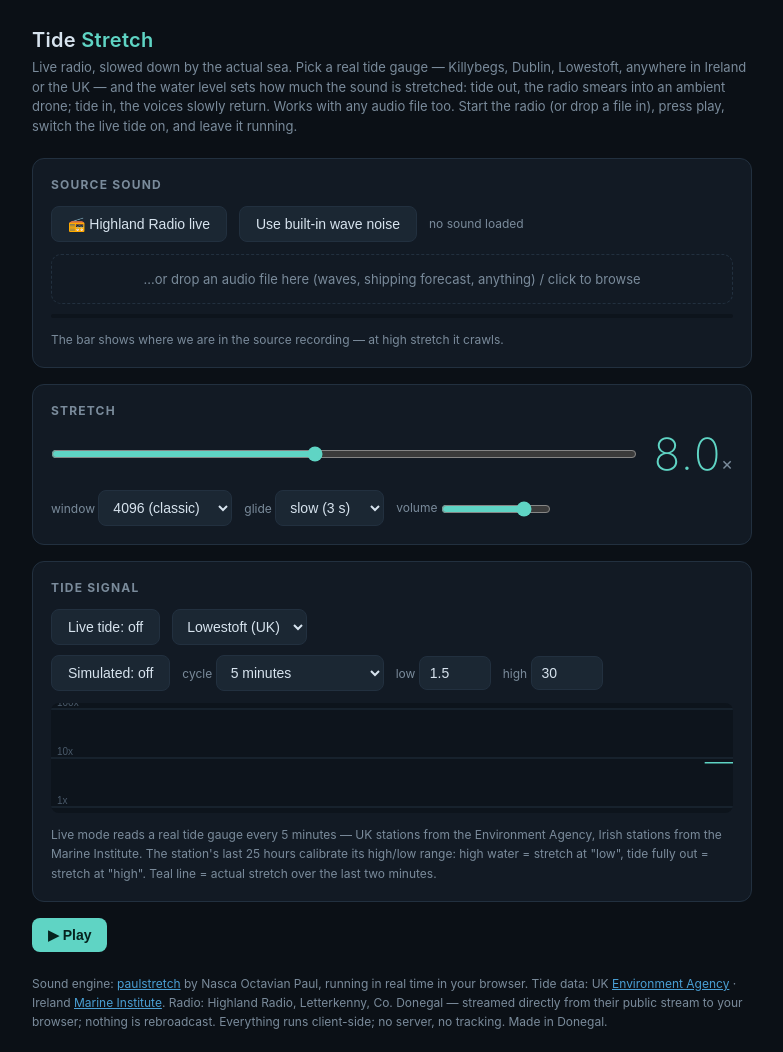
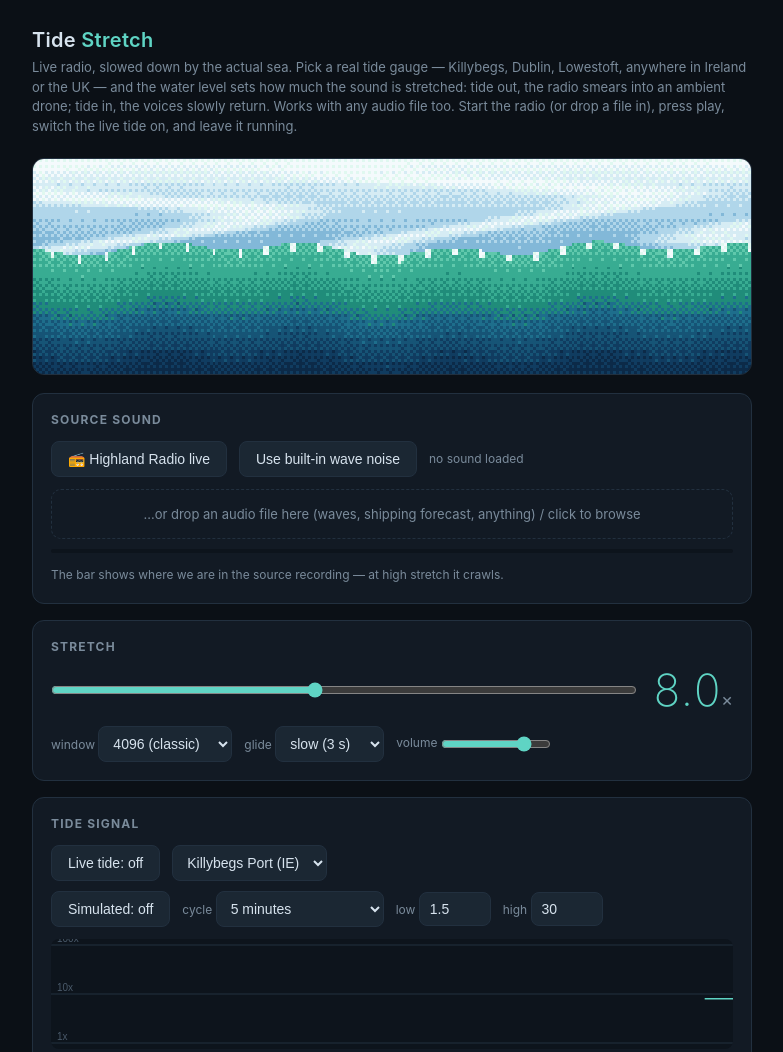
Before and after one commit to deklinmcg/tide-stretch, a plain HTML site: page index.html in a window 1280 px wide. Shown: the top 1052 px of the page, without its empty margins (248-1031 px from the left). Drawn offline with Linux system fonts and the light colour scheme.

Commit message:
Add Queensland tide gauges, retro dithered pixel sea, Killybegs default
- Australia: Queensland Government storm tide API (57 sites, CORS open, -99 sentinel filtered)
- Procedural 240x72 pixel-art sea: 14-colour washed palette, 4x4 Bayer dither, ~10fps; wave size follows the tide, animation speed follows the stretch
- Default station is now Killybegs Port
- Guard station onchange against missing option

Co-Authored-By: Claude Fable 5 <noreply@anthropic.com>

```diff
--- a/index.html
+++ b/index.html
@@ -57,6 +57,12 @@
   input[type=range] { width: 100%; accent-color: var(--accent); }
   label.small { font-size: 12px; color: var(--dim); }
   canvas { width: 100%; height: 110px; display: block; border-radius: 8px; background: #0d141c; margin-top: 12px; }
+  #wave {
+    width: 100%; height: auto; display: block;
+    image-rendering: pixelated;
+    border-radius: 12px; border: 1px solid var(--line);
+    margin-bottom: 18px;
+  }
   .status { font-size: 12px; color: var(--dim); margin-top: 10px; min-height: 16px; }
   .status b { color: var(--text); font-weight: 500; }
   .meter { height: 4px; background: #0d141c; border-radius: 2px; margin-top: 10px; overflow: hidden; }
@@ -69,6 +75,8 @@
 <div class="wrap">
   <h1>Tide <span>Stretch</span></h1>
   <p class="sub">Live radio, slowed down by the actual sea. Pick a real tide gauge — Killybegs, Dublin, Lowestoft, anywhere in Ireland or the UK — and the water level sets how much the sound is stretched: tide out, the radio smears into an ambient drone; tide in, the voices slowly return. Works with any audio file too. Start the radio (or drop a file in), press play, switch the live tide on, and leave it running.</p>
+
+  <canvas id="wave" width="240" height="72"></canvas>
 
   <div class="panel">
     <h2>Source sound</h2>
@@ -114,7 +122,7 @@
     <h2>Tide signal</h2>
     <div class="row">
       <button id="btnLive">Live tide: off</button>
-      <select id="station" title="tide gauge station"><option value="uk:E70039">Lowestoft (UK)</option></select>
+      <select id="station" title="tide gauge station"><option value="ie:Killybegs Port">Killybegs Port (IE)</option></select>
       <span class="status" id="liveStatus" style="margin-top:0"></span>
     </div>
     <div class="row" style="margin-top:10px">
@@ -131,7 +139,7 @@
       <label class="small">high <input type="number" id="tideMax" value="30" min="1" max="100" step="0.5"></label>
     </div>
     <canvas id="scope"></canvas>
-    <div class="note">Live mode reads a real tide gauge every 5 minutes — UK stations from the Environment Agency, Irish stations from the Marine Institute. The station's last 25 hours calibrate its high/low range: high water = stretch at "low", tide fully out = stretch at "high". Teal line = actual stretch over the last two minutes.</div>
+    <div class="note">Live mode reads a real tide gauge every 5 minutes — UK stations from the Environment Agency, Irish from the Marine Institute, Australian (Queensland) from the Queensland Government. The station's last 25 hours calibrate its high/low range: high water = stretch at "low", tide fully out = stretch at "high". Teal line = actual stretch over the last two minutes.</div>
   </div>
 
   <div class="row">
@@ -141,7 +149,7 @@
 
   <p class="note" style="margin-top:22px">
     Sound engine: <a href="https://github.com/paulnasca/paulstretch_python" style="color:var(--accent2)">paulstretch</a> by Nasca Octavian Paul, running in real time in your browser.
-    Tide data: UK <a href="https://environment.data.gov.uk/flood-monitoring/doc/reference" style="color:var(--accent2)">Environment Agency</a> · Ireland <a href="https://erddap.marine.ie" style="color:var(--accent2)">Marine Institute</a>.
+    Tide data: UK <a href="https://environment.data.gov.uk/flood-monitoring/doc/reference" style="color:var(--accent2)">Environment Agency</a> · Ireland <a href="https://erddap.marine.ie" style="color:var(--accent2)">Marine Institute</a> · Queensland <a href="https://www.data.qld.gov.au/dataset/coastal-data-system-near-real-time-storm-tide-data" style="color:var(--accent2)">Queensland Government</a>.
     Radio: Highland Radio, Letterkenny, Co. Donegal — streamed directly from their public stream to your browser; nothing is rebroadcast.
     Everything runs client-side; no server, no tracking. Made in Donegal.
   </p>
@@ -381,9 +389,12 @@ async function initAudio() {
   sendStretch(); sendGlide();
 }
 
+let tideFrac = 0.5;            // 1 = high water, 0 = tide fully out — drives the pixel sea
 function sendStretch() {
   const v = sliderToStretch(+$('stretch').value);
   $('stretchVal').textContent = v.toFixed(1);
+  const lo = +$('tideMin').value, hi = +$('tideMax').value;
+  if (hi > lo) tideFrac = Math.min(1, Math.max(0, (hi - v) / (hi - lo)));
   if (node) node.port.postMessage({ t: 'stretch', v });
 }
 function sendGlide() { if (node) node.port.postMessage({ t: 'glide', v: +$('glide').value }); }
@@ -514,7 +525,9 @@ drop.addEventListener('drop', e => { if (e.dataTransfer.files[0]) loadFile(e.dat
 // tabs, and this is meant to be left running in one.
 let tideMode = 'off';                  // 'off' | 'sim' | 'live'
 let tideStart = 0;
-let live = { lastPoll: 0, station: 'uk:E70039', name: 'Lowestoft (UK)' };
+let live = { lastPoll: 0, station: 'ie:Killybegs Port', name: 'Killybegs Port (IE)' };
+const QLD = 'https://www.data.qld.gov.au/api/3/action';
+const QLD_RES = '7afe7233-fae0-4024-bc98-3a72f05675bd';   // Coastal Data System — near real time storm tide
 const EA = 'https://environment.data.gov.uk/flood-monitoring';
 const IE = 'https://erddap.marine.ie/erddap/tabledap/IrishNationalTideGaugeNetwork.json';
 
@@ -532,8 +545,10 @@ function setMode(m) {
 $('btnTide').onclick = () => setMode('sim');
 $('btnLive').onclick = () => setMode('live');
 $('station').onchange = () => {
+  const opt = $('station').selectedOptions[0];
+  if (!opt) return;
   live.station = $('station').value;
-  live.name = $('station').selectedOptions[0].textContent;
+  live.name = opt.textContent;
   live.lastPoll = 0;                        // poll the new station straight away
 };
 
@@ -572,6 +587,17 @@ async function loadStations() {
     const names = [...new Set(d.table.rows.map(r => r[0]))].sort();
     addStationGroup('Ireland', names.map(n => [n + ' (IE)', 'ie:' + n]));
   } catch (e) { /* Irish feed unavailable — UK list still works */ }
+  // Australia: Queensland Government storm tide gauges
+  try {
+    const sql = 'SELECT DISTINCT "Site" FROM "' + QLD_RES + '" ORDER BY "Site"';
+    const d = await (await fetch(QLD + '/datastore_search_sql?sql=' + encodeURIComponent(sql))).json();
+    const opts = d.result.records.map(r => {
+      const id = r.Site;
+      const label = id.charAt(0).toUpperCase() + id.slice(1) + ' (AU)';
+      return [label, 'au:' + id];
+    });
+    addStationGroup('Australia — Queensland', opts);
+  } catch (e) { /* Queensland feed unavailable */ }
 }
 
 // One code path for both feeds: fetch the last ~25 h of levels,
@@ -588,6 +614,19 @@ async function readTide() {
     const vals = rows.map(r => r[2]);
     const last = rows[rows.length - 1];
     return { min: Math.min(...vals), max: Math.max(...vals), level: last[2], time: last[1] };
+  }
+  if (src === 'au') {
+    // 10-minute readings; 150 ≈ last 25 h. -99 is their missing-data sentinel.
+    const q = QLD + '/datastore_search?resource_id=' + QLD_RES +
+      '&filters=' + encodeURIComponent(JSON.stringify({ Site: id })) +
+      '&sort=' + encodeURIComponent('Seconds desc') + '&limit=150';
+    const d = await (await fetch(q)).json();
+    const recs = (d.result.records || [])
+      .map(r => ({ v: parseFloat(r['Water Level']), t: r.DateTime }))
+      .filter(r => isFinite(r.v) && r.v > -90);
+    if (recs.length < 10) throw new Error('too few readings');
+    const vals = recs.map(r => r.v);
+    return { min: Math.min(...vals), max: Math.max(...vals), level: recs[0].v, time: recs[0].t + '+10:00' };
   }
   const d = await (await fetch(EA + '/id/stations/' + id + '/readings?_sorted&_limit=100')).json();
   const items = (d.items || []).filter(x => typeof x.value === 'number');
@@ -628,6 +667,77 @@ setInterval(() => {
   }
 }, 1000);
 
+// --- retro pixel sea ---
+// Procedural dithered wave in the spirit of a 90s 256-colour GIF: a tiny
+// 240x72 canvas, a fixed 14-colour washed palette, 4x4 Bayer ordered
+// dithering, ~10 fps. The sea obeys the piece: wave size follows the tide
+// (tideFrac) and animation speed follows the current stretch — at 30x the
+// picture nearly freezes with the sound.
+const wv = $('wave'), WVW = 240, WVH = 72;
+const wctx = wv.getContext('2d');
+const wimg = wctx.createImageData(WVW, WVH);
+const PAL = [
+  [244, 250, 252], [214, 236, 244], [176, 214, 234], [130, 184, 216], [96, 156, 200],
+  [224, 248, 240], [150, 224, 200], [96, 200, 172], [56, 172, 146], [32, 140, 122],
+  [30, 110, 140], [22, 84, 118], [16, 60, 96], [12, 42, 72],
+];
+const BAYER = [0, 8, 2, 10, 12, 4, 14, 6, 3, 11, 1, 9, 15, 7, 13, 5].map(v => (v / 16 - 0.5) * 30);
+let wt = 0;
+function drawWave() {
+  const d = wimg.data;
+  const horizon = 34 - tideFrac * 9;                     // tide in -> more sea
+  const A = 8 + 16 * tideFrac;                            // wave size follows tide
+  const cx = ((wt * 9) % (WVW + 120)) - 60;               // crest rolls across
+  for (let x = 0; x < WVW; x++) {
+    const bulge = A * Math.exp(-(((x - cx) / 20) ** 2));
+    const ripple = 1.6 * Math.sin(x * 0.13 + wt * 1.1) + 1.2 * Math.sin(x * 0.045 - wt * 0.6);
+    const surf = horizon - bulge - ripple;
+    for (let y = 0; y < WVH; y++) {
+      let r, g, b;
+      if (y < surf) {
+        // washed sky with drifting cloud banks
+        const t = y / Math.max(surf, 1);
+        r = 244 - 114 * t; g = 250 - 66 * t; b = 252 - 36 * t;
+        const cl = 0.5 + 0.5 * Math.sin(x * 0.05 + wt * 0.13 + 2.5 * Math.sin(y * 0.22 + x * 0.01));
+        if (cl > 0.52) { const w = (cl - 0.52) * 1.6; r += (250 - r) * w; g += (252 - g) * w; b += (252 - b) * w; }
+        // spray above a big crest
+        if (bulge > A * 0.5 && surf - y < bulge * 0.5) {
+          const h = Math.sin(x * 12.9898 + Math.floor(y * 0.7) * 78.233 + Math.floor(wt * 2)) * 43758.5;
+          if (h - Math.floor(h) > 0.72) { r = 246; g = 252; b = 250; }
+        }
+      } else {
+        const depth = Math.min(1, (y - surf) / (WVH - horizon));
+        // teal surface fading to deep blue
+        r = 70 - 56 * depth; g = 196 - 152 * depth; b = 172 - 96 * depth;
+        // lit face of the breaking wave
+        const face = bulge / A;
+        if (face > 0.25 && x < cx && y - surf < bulge * 1.2) {
+          const w = (face - 0.25) * 1.1;
+          r += 70 * w; g += 52 * w; b += 20 * w;
+        }
+        // foam at the crest and scattered streaks on the surface
+        if (y - surf < 2.5 && (bulge > A * 0.45 || Math.sin(x * 0.7 + wt * 1.7) > 0.82)) { r = 240; g = 250; b = 246; }
+      }
+      const dith = BAYER[(x & 3) + ((y & 3) << 2)];
+      r += dith; g += dith; b += dith;
+      // nearest colour in the fixed palette
+      let bi = 0, bd = 1e9;
+      for (let i = 0; i < PAL.length; i++) {
+        const p = PAL[i];
+        const dd = (r - p[0]) * (r - p[0]) + (g - p[1]) * (g - p[1]) * 1.4 + (b - p[2]) * (b - p[2]);
+        if (dd < bd) { bd = dd; bi = i; }
+      }
+      const o = (y * WVW + x) * 4, p = PAL[bi];
+      d[o] = p[0]; d[o + 1] = p[1]; d[o + 2] = p[2]; d[o + 3] = 255;
+    }
+  }
+  wctx.putImageData(wimg, 0, 0);
+  // the sea in the picture slows with the sound
+  wt += 0.1 * (0.15 + 2.2 / Math.max(actualStretch, 1));
+}
+setInterval(drawWave, 100);
+drawWave();
+
 // --- scope drawing ---
 const scope = $('scope');
 function drawScope(now) {
```
